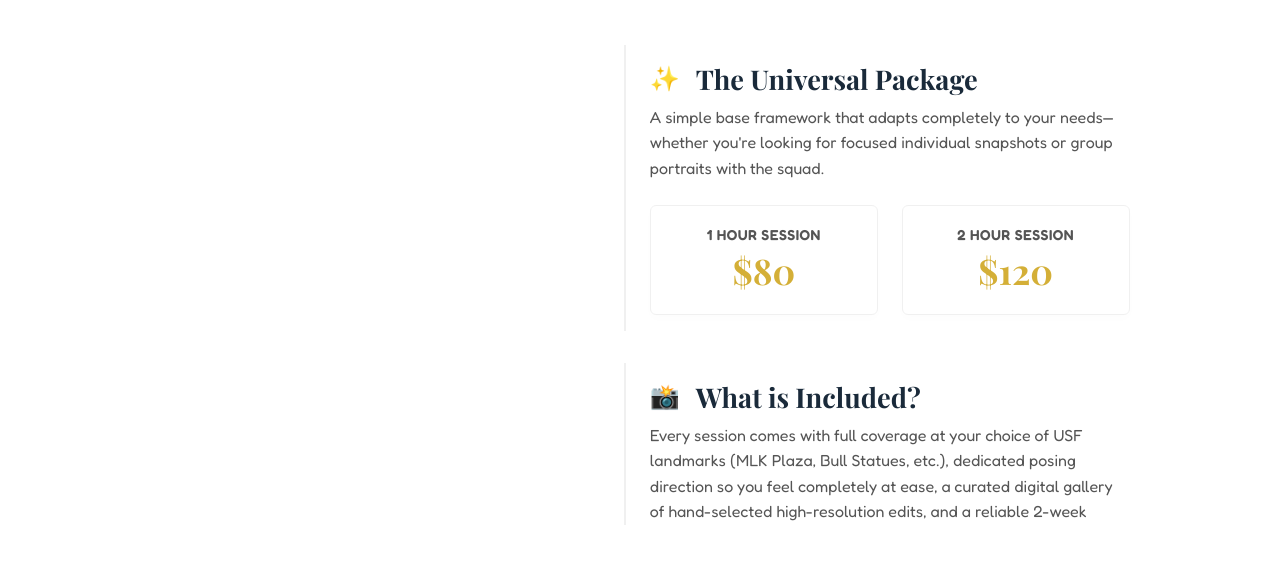
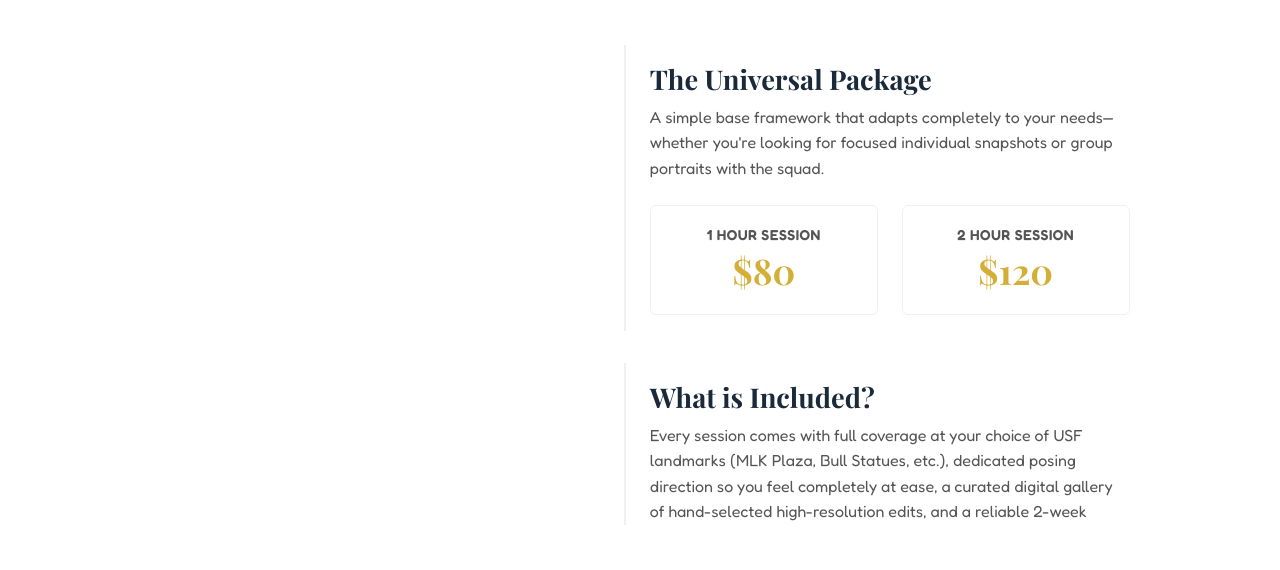
Before and after one commit to adrianamar06/portafolio-adriana-martinez, a plain HTML site: page pricing.html in a window 1280 px wide. Shown: the part 211-781 px from the top of the page. Drawn offline with nearby package versions, Linux system fonts and the light colour scheme; a web font is replaced by a local one.

Commit message:
Update pricing.html
improve format

```diff
--- a/pricing.html
+++ b/pricing.html
@@ -38,7 +38,6 @@
 
                     <div class="feature-item rate-card">
                         <div class="feature-header">
-                            <span class="feature-icon">✨</span>
                             <h3>The Universal Package</h3>
                         </div>
                         <p style="margin-bottom: 1.5rem;">A simple base framework that adapts completely to your needs—whether you're looking for focused individual snapshots or group portraits with the squad.</p>
@@ -57,7 +56,6 @@
 
                     <div class="feature-item">
                         <div class="feature-header">
-                            <span class="feature-icon">📸</span>
                             <h3>What is Included?</h3>
                         </div>
                         <p>Every session comes with full coverage at your choice of USF landmarks (MLK Plaza, Bull Statues, etc.), dedicated posing direction so you feel completely at ease, a curated digital gallery of hand-selected high-resolution edits, and a reliable 2-week digital delivery window.</p>
@@ -65,7 +63,6 @@
 
                     <div class="feature-item">
                         <div class="feature-header">
-                            <span class="feature-icon">🍾</span>
                             <h3>Bringing Your Props</h3>
                         </div>
                         <p>To keep your shoot completely authentic to your journey, clients are asked to bring along their own custom props. Whether it's a champagne bottle for an iconic pop, confetti, or personalized stoles, we'll coordinate them seamlessly into your shots.</p>
```
